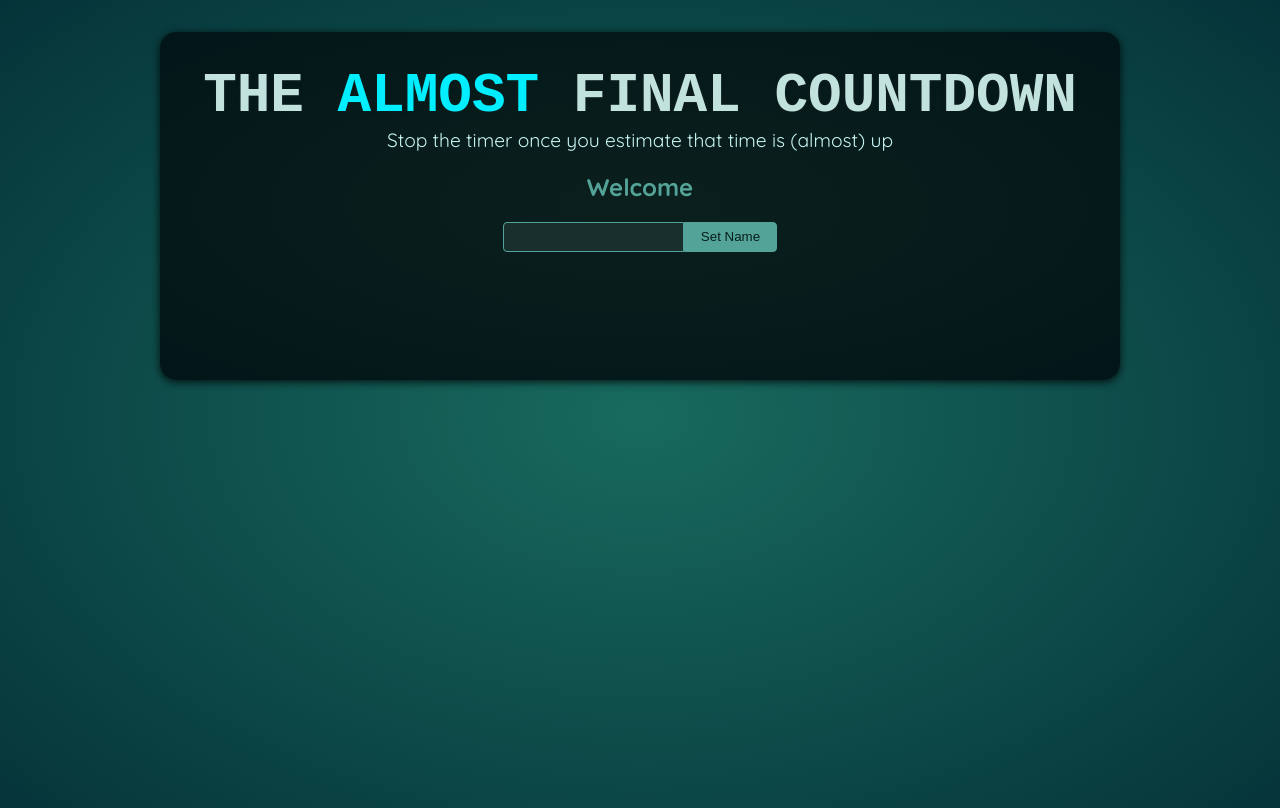
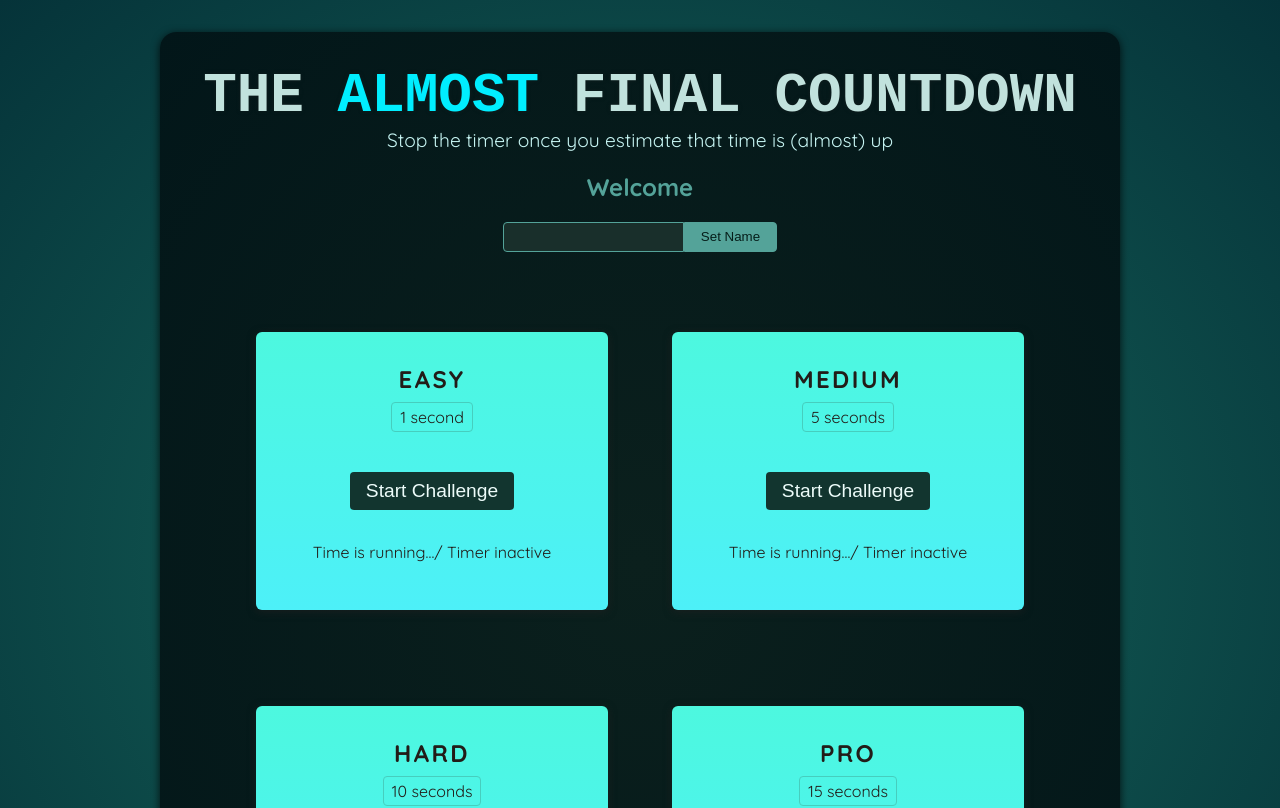
Before and after one commit to Gh0sT-7/timeout-game, a React (Vite) app: page / in a window 1280 px wide. Shown: the top 808 px of the page. Built offline with nearby package versions, Linux system fonts and the light colour scheme; a web font is replaced by a local one.

Commit message:
Challenge component.

```diff
--- a/src/App.jsx
+++ b/src/App.jsx
@@ -1,12 +1,18 @@
 import Player from './components/player/Player.jsx';
+import Challenge from './components/challenge/Challenge.jsx';
 
 function App() {
-  return (
-    <>
-      <Player />
-      <div id="challenges"></div>
-    </>
-  );
+    return (
+        <>
+            <Player />
+            <div id="challenges">
+                <Challenge title="Easy" targetTime={1} />
+                <Challenge title="Medium" targetTime={5} />
+                <Challenge title="Hard" targetTime={10} />
+                <Challenge title="Pro" targetTime={15} />
+            </div>
+        </>
+    );
 }
 
 export default App;
--- /dev/null
+++ b/src/components/challenge/Challenge.jsx
@@ -0,0 +1,16 @@
+import './Challenge.scss';
+
+export default function Challenge({ title, targetTime }) {
+	return (
+		<section className='challenge'>
+			<h2>{title}</h2>
+			<p className='challenge-time'>
+				{targetTime} second{targetTime > 1 ? 's' : ''}
+			</p>
+			<p>
+				<button>Start Challenge</button>
+			</p>
+			<p className=''>Time is running.../ Timer inactive</p>
+		</section>
+	);
+}
--- /dev/null
+++ b/src/components/challenge/Challenge.scss
@@ -0,0 +1,49 @@
+.challenge {
+    display: flex;
+    align-items: center;
+    flex-direction: column;
+    justify-content: center;
+    margin: 2rem auto;
+    box-shadow: 0 2px 8px rgba(35, 34, 34, 0.6);
+    border-radius: 6px;
+    width: 22rem;
+    padding: 2rem;
+    background: linear-gradient(#4df8df, #4df0f8);
+    color: #221c18;
+
+    button {
+        margin-top: 1rem;
+        border: none;
+        border-radius: 4px;
+        padding: 0.5rem 1rem;
+        background: #12352f;
+        cursor: pointer;
+        font-size: 1.2rem;
+        color: #edfcfa;
+
+        &:hover {
+            background: #051715;
+        }
+    }
+
+
+    h2 {
+        margin: 0;
+        font-size: 1.5rem;
+        text-align: center;
+        text-transform: uppercase;
+        letter-spacing: 0.1em;
+        color: #221c18;
+    }
+
+    .challenge-time {
+        margin: 0.5rem;
+        border: 1px solid #46cebe;
+        border-radius: 4px;
+        padding: 0.25rem 0.5rem;
+    }
+
+    &.active {
+        animation: flash 1s infinite;
+    }
+}
```
